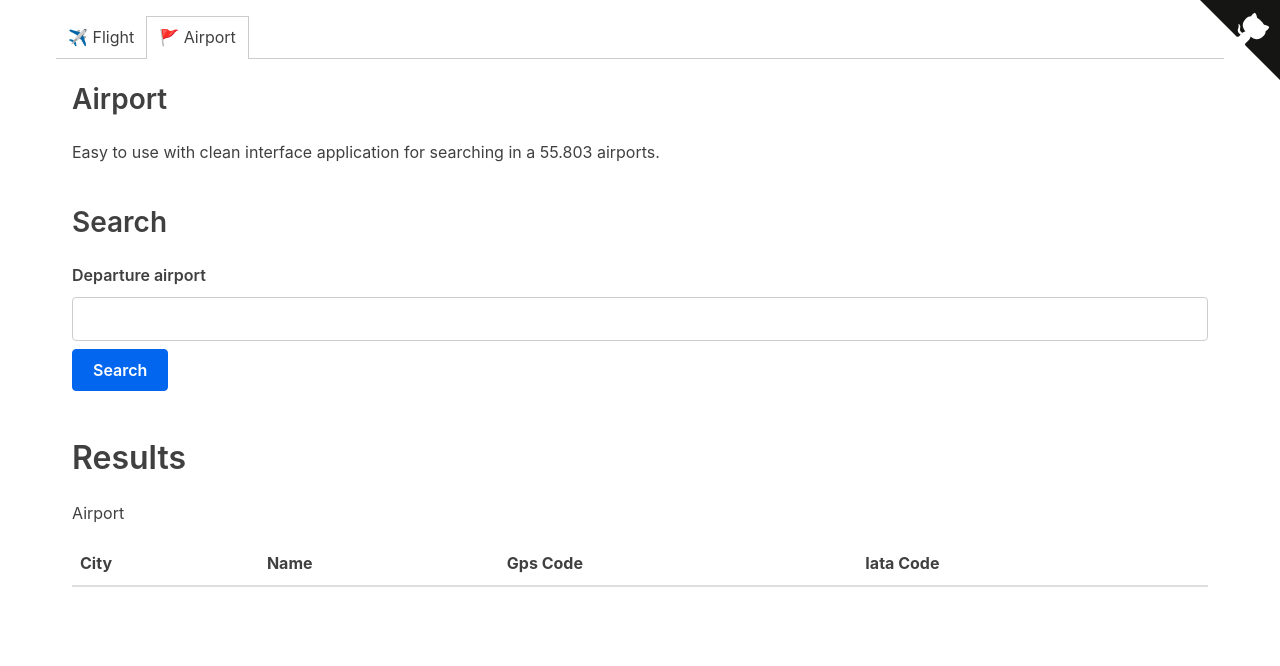
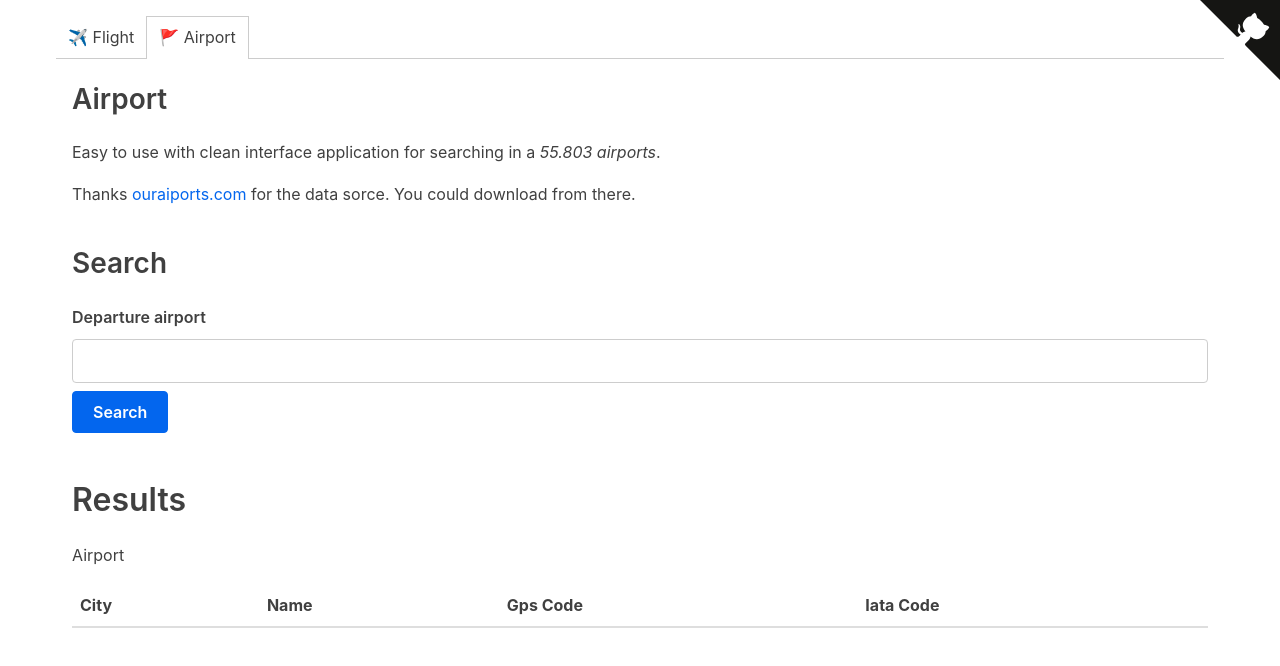
Before and after one commit to fierascu/flight-time, a React (Create React App) app in the folder flight-time-frontend/: page / in a window 1280 px wide. Both pictures are taken after a click on the item "🚩 Airport". Shown: the top 666 px of the page. Built offline with nearby package versions, Linux system fonts and the light colour scheme.

Commit message:
UI: Added credits for the data.

```diff
--- a/flight-time-frontend/src/App.js
+++ b/flight-time-frontend/src/App.js
@@ -49,7 +49,8 @@ class App extends Component {
                     <div label="🚩 Airport">
                         <div className="container">
                             <h3>Airport</h3>
-                            <p>Easy to use with clean interface application for searching in a 55.803 airports.</p>
+                            <p>Easy to use with clean interface application for searching in a <i>55.803 airports</i>.</p>
+                            <p>Thanks <a href="https://ourairports.com/data/" target="_blank" rel="noopener noreferrer">ouraiports.com</a> for the data sorce. You could download from there.</p>
                             <h3>Search</h3>
                             <AirportForm handleSubmit={this.handleSubmit} />
                             <h1>Results</h1>
```
